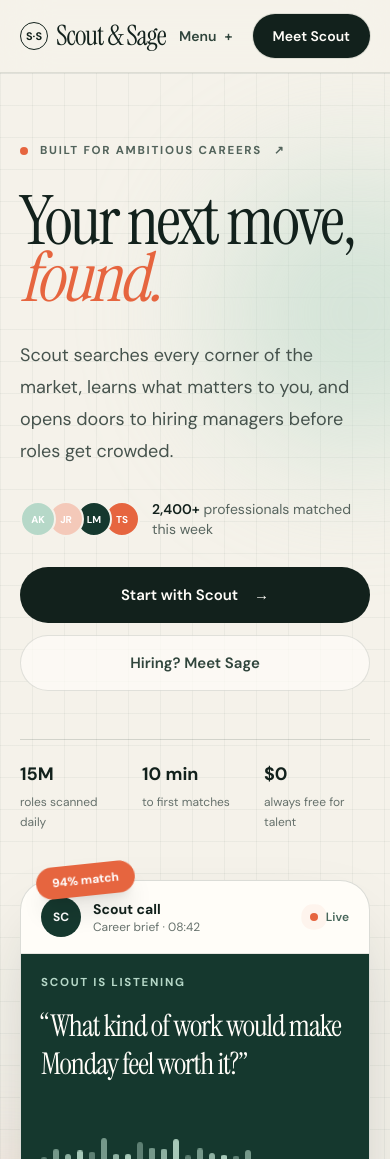
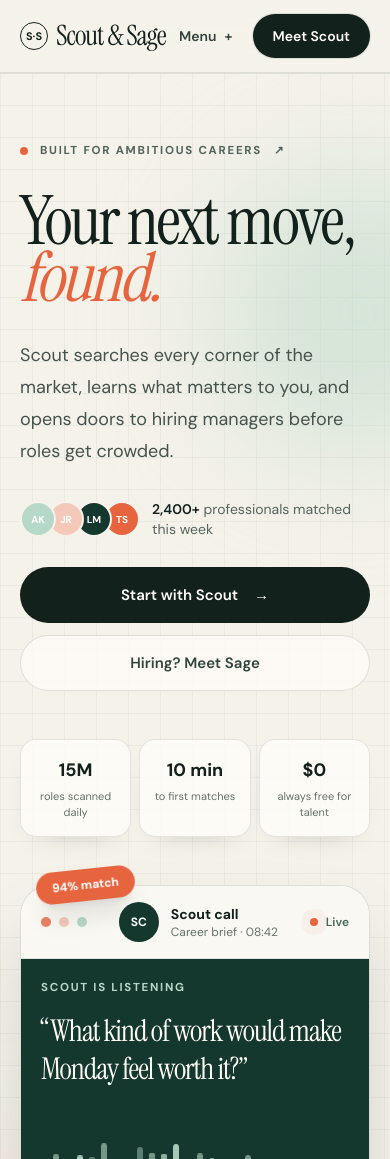
Before and after one commit to danteocualesjr/scout-and-sage, a Next.js app: page / in a window 390 px wide. Shown: the top 1159 px of the page. Built offline with nearby package versions, Linux system fonts and the light colour scheme.

Commit message:
style(ui): round 3 pass 1 — hero product chrome and stat tiles
Add window-style controls on the Scout call card, perk stat tiles, mobile menu blur, and a shared surface-card utility.

Co-authored-by: Cursor <cursoragent@cursor.com>

```diff
--- a/src/app/globals.css
+++ b/src/app/globals.css
@@ -179,6 +179,12 @@ button:focus-visible {
   display: none;
 }
 
+.surface-card {
+  border: 1px solid rgb(18 33 28 / 0.1);
+  background: rgb(255 253 248 / 0.92);
+  box-shadow: 0 18px 45px -30px rgb(18 33 28 / 0.35);
+}
+
 @media (prefers-reduced-motion: reduce) {
   html {
     scroll-behavior: auto;
--- a/src/components/hero-section.tsx
+++ b/src/components/hero-section.tsx
@@ -63,11 +63,14 @@ export function HeroSection() {
             </Link>
           </div>
 
-          <dl className="hero-rise hero-delay-3 mt-12 grid grid-cols-3 gap-4 border-t border-[#12211c]/15 pt-5">
+          <dl className="hero-rise hero-delay-3 mt-12 grid grid-cols-3 gap-2 sm:gap-3">
             {perks.map((perk) => (
-              <div key={perk.label}>
+              <div
+                key={perk.label}
+                className="rounded-2xl border border-[#12211c]/10 bg-[#fffdf8]/80 px-3 py-4 text-center shadow-[0_12px_30px_-22px_rgba(18,33,28,0.35)] sm:px-4 sm:text-left"
+              >
                 <dt className="text-lg font-bold text-[#12211c] md:text-xl">{perk.value}</dt>
-                <dd className="mt-1 text-xs leading-5 text-[#66716c]">{perk.label}</dd>
+                <dd className="mt-1 text-[11px] leading-4 text-[#66716c] sm:text-xs sm:leading-5">{perk.label}</dd>
               </div>
             ))}
           </dl>
@@ -78,13 +81,20 @@ export function HeroSection() {
             94% match
           </div>
           <div className="overflow-hidden rounded-[30px] border border-[#12211c]/15 bg-[#fffdf8] shadow-[0_35px_80px_-25px_rgba(18,33,28,0.28)] transition-transform duration-500 lg:hover:-rotate-1 lg:hover:scale-[1.01]">
-            <div className="flex items-center justify-between border-b border-[#12211c]/10 px-5 py-4">
+            <div className="flex items-center justify-between border-b border-[#12211c]/10 bg-[#faf8f3] px-5 py-4">
+              <div className="flex items-center gap-2" aria-hidden>
+                <span className="h-2.5 w-2.5 rounded-full bg-[#e6653f]/80" />
+                <span className="h-2.5 w-2.5 rounded-full bg-[#f4c9b9]" />
+                <span className="h-2.5 w-2.5 rounded-full bg-[#b6d8c8]" />
+              </div>
+              <div className="flex flex-1 items-center justify-center gap-3 sm:justify-start sm:pl-4">
               <div className="flex items-center gap-3">
                 <div className="flex h-10 w-10 items-center justify-center rounded-full bg-[#15382e] text-xs font-bold text-white">SC</div>
                 <div>
                   <p className="text-sm font-bold">Scout call</p>
                   <p className="text-xs text-[#66716c]">Career brief · 08:42</p>
                 </div>
+              </div>
               </div>
               <div className="flex items-center gap-2 text-xs font-semibold text-[#47665a]">
                 <span className="h-2 w-2 animate-[pulse-ring_2s_infinite] rounded-full bg-[#e6653f]" />
--- a/src/components/site-header.tsx
+++ b/src/components/site-header.tsx
@@ -45,7 +45,7 @@ export function SiteHeader() {
             </summary>
             <nav
               aria-label="Mobile navigation"
-              className="absolute right-0 top-12 w-56 overflow-hidden rounded-[18px] border border-[#12211c]/10 bg-[#fffdf8] p-2 shadow-[0_20px_50px_-20px_rgba(18,33,28,0.4)]"
+              className="absolute right-0 top-12 w-56 overflow-hidden rounded-[18px] border border-[#12211c]/10 bg-[#fffdf8]/95 p-2 shadow-[0_20px_50px_-20px_rgba(18,33,28,0.4)] backdrop-blur-md"
             >
               {nav.map((item) => (
                 <Link
```
